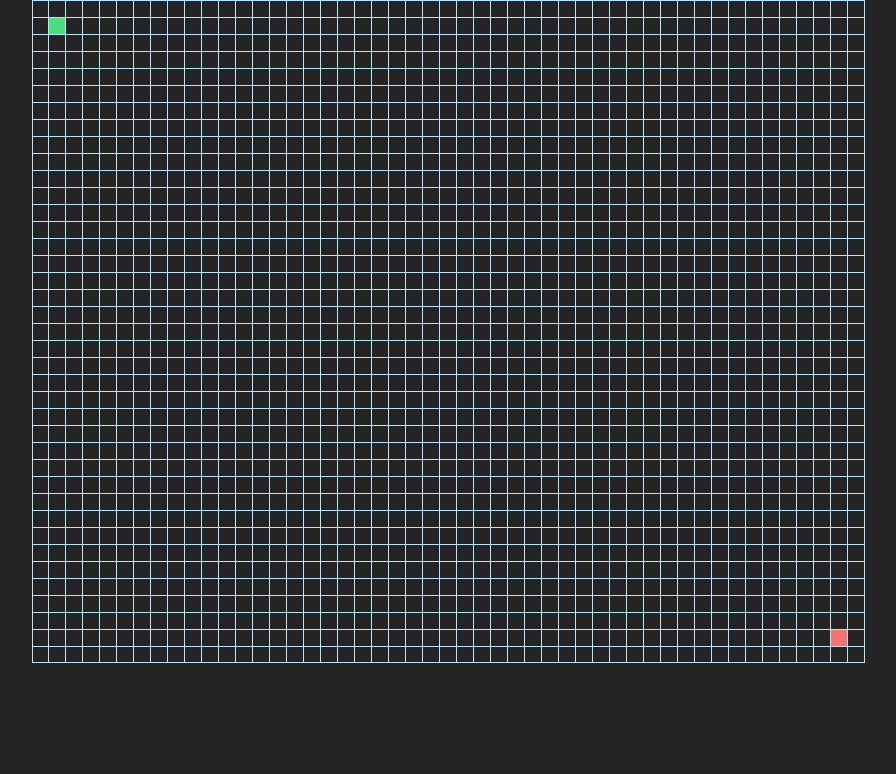
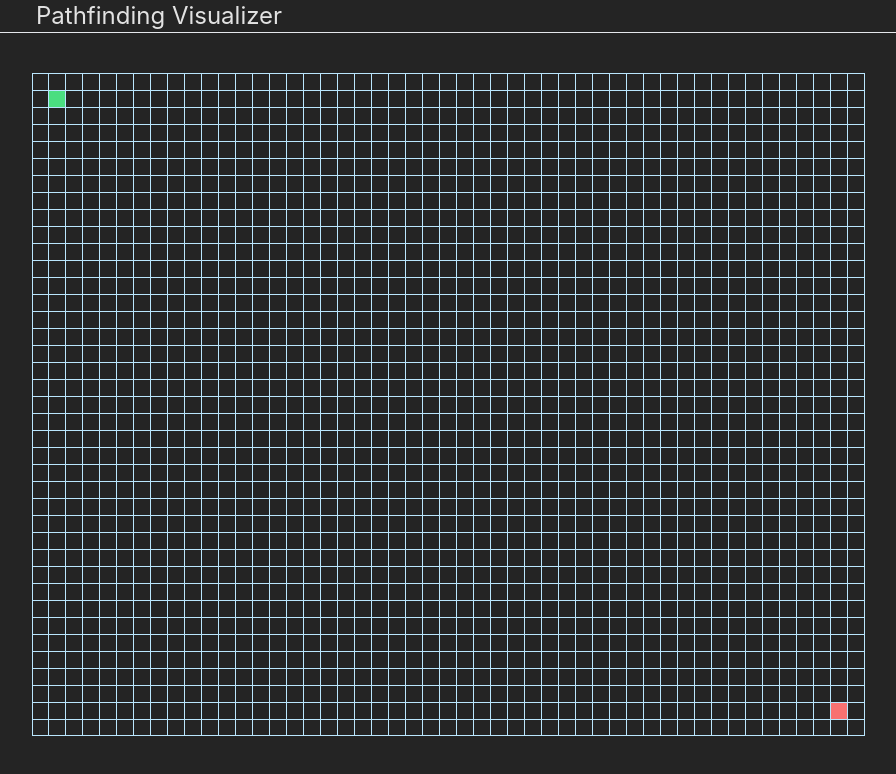
Before and after one commit to misterclayt0n/pathfinding-visualizer, a React (Vite) app: page / in a window 1280 px wide. Shown: the top 774 px of the page, without its empty margins (192-1088 px from the left). Built offline with nearby package versions, Linux system fonts and the light colour scheme.

Commit message:
feat: add basic nav bar

```diff
--- a/src/App.tsx
+++ b/src/App.tsx
@@ -3,6 +3,7 @@
 import { PathfindingProvider } from "./context/PathfindingContext";
 import { SpeedProvider } from "./context/SpeedContext";
 import { TileProvider } from "./context/TileContext";
+import { Nav } from "./components/Nav";
 
 function App() {
   const isVisualizationRunningRef = useRef(false);
@@ -12,6 +13,7 @@
       <TileProvider>
         <SpeedProvider>
           <div className="h-screen w-screen flex flex-col">
+            <Nav />
             <Grid isVisualizationRunningRef={isVisualizationRunningRef} />
           </div>
         </SpeedProvider>
--- a/src/components/Grid.tsx
+++ b/src/components/Grid.tsx
@@ -46,7 +46,7 @@
     <div
       className={twMerge(
         // base classes
-        "flex items-center flex-col justify-center border-sky-300",
+        "flex items-center flex-col justify-center border-sky-300 mt-10",
 
         // control grid height
         `lg:min-h-[${MAX_ROWS * 17}px] md:min-h-[${MAX_ROWS * 15}px] xs:min-h-[${MAX_ROWS * 8}px] min-h-[${MAX_ROWS * 7}px]`,
--- /dev/null
+++ b/src/components/Nav.tsx
@@ -0,0 +1,9 @@
+export function Nav() {
+  return (
+    <div className="flex items-center justify-center min-h[4.5rem] border-b shadow-gray-600 sm:px-5 px-0">
+      <div className="flex items-center lg:justify-between justify-center w-full sm:w-[52rem]">
+        <h1 className="lg:flex hidden w-[40%] text-2xl pl-1">Pathfinding Visualizer</h1>
+      </div>
+    </div>
+  );
+}
```
